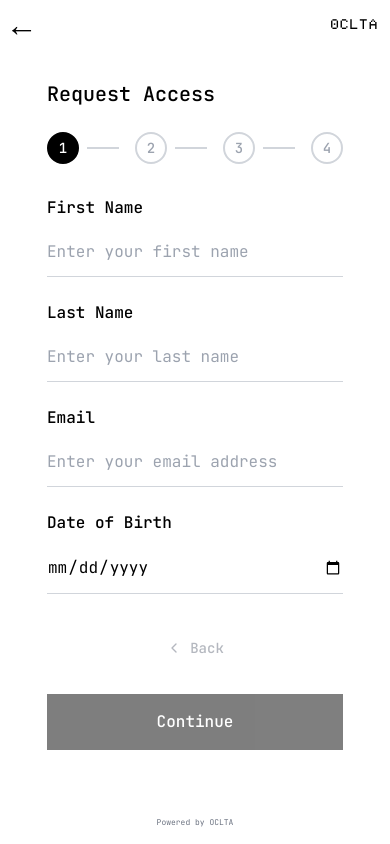
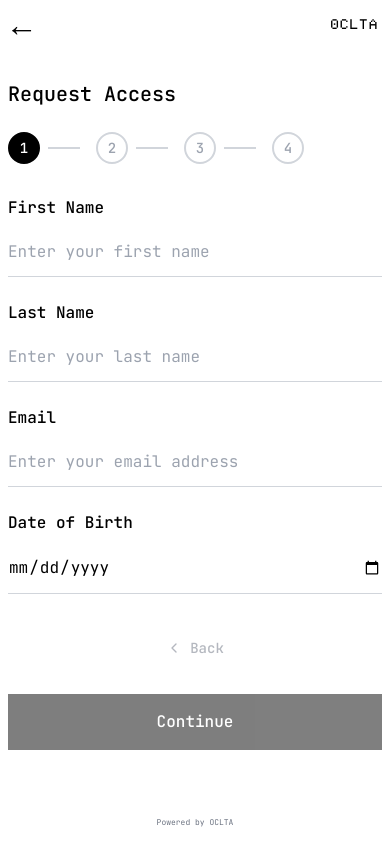
Before and after one commit to welcmhome/oclta-apply, a Next.js app: page /join in a window 390 px wide. Built offline with nearby package versions, Linux system fonts and the light colour scheme.

Commit message:
Fix mobile form spacing inconsistency - standardize all steps to space-y-6 and add max-w-full constraints

```diff
--- a/app/join/page.tsx
+++ b/app/join/page.tsx
@@ -334,7 +334,7 @@ export default function JoinPage() {
 
       case 3:
         return (
-          <div className="w-full space-y-8">
+          <div className="w-full space-y-6">
             {/* Profile Photo Upload */}
             <div>
               <label className="form-label">Profile Photo (Optional)</label>
@@ -590,7 +590,7 @@ export default function JoinPage() {
       </div>
 
       {/* Main Content */}
-      <div className="max-w-2xl mx-auto px-2 sm:px-6 py-4 sm:py-8 pt-20 sm:pt-16 flex-1">
+      <div className="w-full max-w-2xl mx-auto px-2 sm:px-6 py-4 sm:py-8 pt-20 sm:pt-16 flex-1">
         {/* Mobile Layout */}
         <div className="block sm:hidden">
           <h1 className="text-xl font-medium mb-6">Request Access</h1>
@@ -673,8 +673,8 @@ export default function JoinPage() {
 
         {/* Mobile Form Content */}
         <div className="block sm:hidden">
-          <div className="w-full mb-8">
-            <div className="w-full">
+          <div className="w-full max-w-full mb-8">
+            <div className="w-full max-w-full">
               {renderStepContent()}
             </div>
           </div>
```
